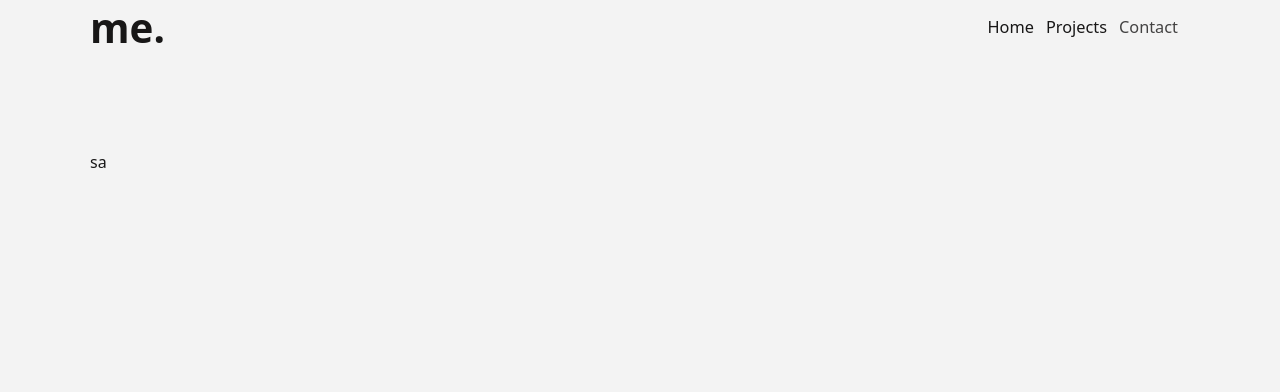
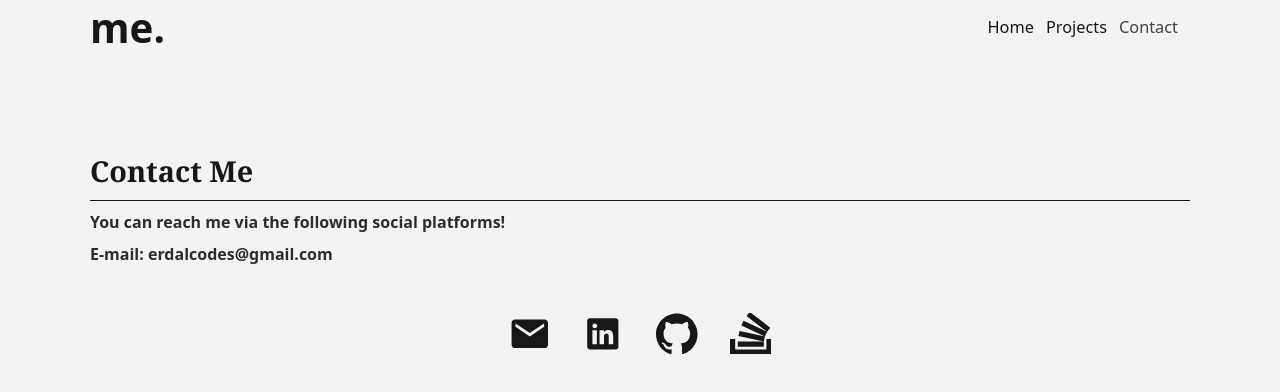
Before and after one commit to coderdal/coderdal.github.io, a React (Vite) app: page /contact in a window 1280 px wide. Shown: the top 392 px of the page. Built offline with nearby package versions, Linux system fonts and the light colour scheme.

Commit message:
contact page design

```diff
--- a/src/components/Contact.jsx
+++ b/src/components/Contact.jsx
@@ -1,7 +1,42 @@
 import styles from "@/styles/contact.module.css";
 
+import { IoMdMail, IoLogoLinkedin } from "react-icons/io";
+import { ImGithub, ImStackoverflow } from "react-icons/im";
+
+import { useTranslation } from "react-i18next";
+
 function Contact() {
-  return <section className={styles.section}>sa</section>;
+  const { t } = useTranslation();
+
+  return (
+    <section className={styles.section}>
+      <h2 className={styles.contactTitle}>{t("contactTitle")}</h2>
+      <p className={styles.contactDescription}>{t("contactDescription")}</p>
+      <p className={styles.contactDescription}>E-mail: erdalcodes@gmail.com</p>
+      <div className={styles.socialLinks}>
+        <a href="mailto:erdalcodes@gmail.com" target="_blank" rel="noreferrer">
+          <IoMdMail />
+        </a>
+        <a
+          href="https://www.linkedin.com/in/muhammederdal/"
+          target="_blank"
+          rel="noreferrer"
+        >
+          <IoLogoLinkedin />
+        </a>
+        <a href="https://github.com/coderdal" target="_blank" rel="noreferrer">
+          <ImGithub />
+        </a>
+        <a
+          href="https://stackoverflow.com/users/15223969/coderdal"
+          target="_blank"
+          rel="noreferrer"
+        >
+          <ImStackoverflow />
+        </a>
+      </div>
+    </section>
+  );
 }
 
 export default Contact;
--- a/src/i18n/en.json
+++ b/src/i18n/en.json
@@ -1,5 +1,7 @@
 {
   "home": "Home",
   "projects": "Projects",
-  "contact": "Contact"
+  "contact": "Contact",
+  "contactTitle": "Contact Me",
+  "contactDescription": "You can reach me via the following social platforms!"
 }
--- a/src/i18n/tr.json
+++ b/src/i18n/tr.json
@@ -1,5 +1,7 @@
 {
   "home": "Anasayfa",
   "projects": "Projeler",
-  "contact": "İletişim"
+  "contact": "İletişim",
+  "contactTitle": "Bana Ulaş",
+  "contactDescription": "Aşağıdaki sosyal platformlar üzerinden bana ulaşabilirsiniz !"
 }
--- a/src/styles/contact.module.css
+++ b/src/styles/contact.module.css
@@ -1,3 +1,36 @@
 .section {
   margin-top: 30px;
 }
+
+.section .contactTitle {
+  font-family: Cambria, Cochin, Georgia, Times, "Times New Roman", serif;
+  font-weight: 700;
+  font-size: 1.8em;
+  padding-bottom: 10px;
+  border-bottom: 1px solid var(--dark-color);
+}
+
+.socialLinks {
+  width: 100%;
+  padding: 35px 0px;
+  display: flex;
+  justify-content: center;
+}
+
+.socialLinks a {
+  color: var(--dark-color);
+  font-size: 2.6em;
+  margin: 0px 16px;
+  transition: 200ms opacity ease-in-out;
+}
+
+.socialLinks a:hover {
+  opacity: 0.8;
+}
+
+.contactDescription {
+  margin: 10px 0px;
+  color: var(--dark-color);
+  opacity: 0.9;
+  font-weight: 600;
+}
```
